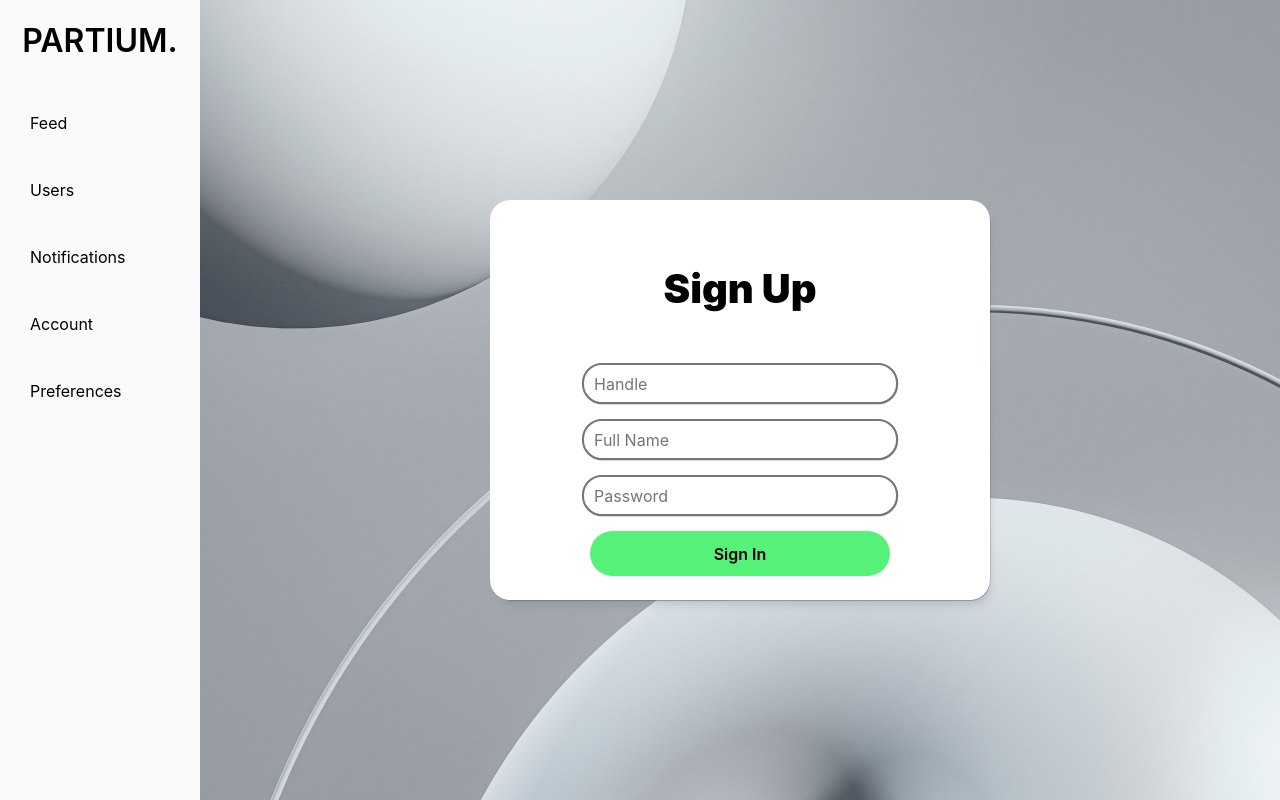
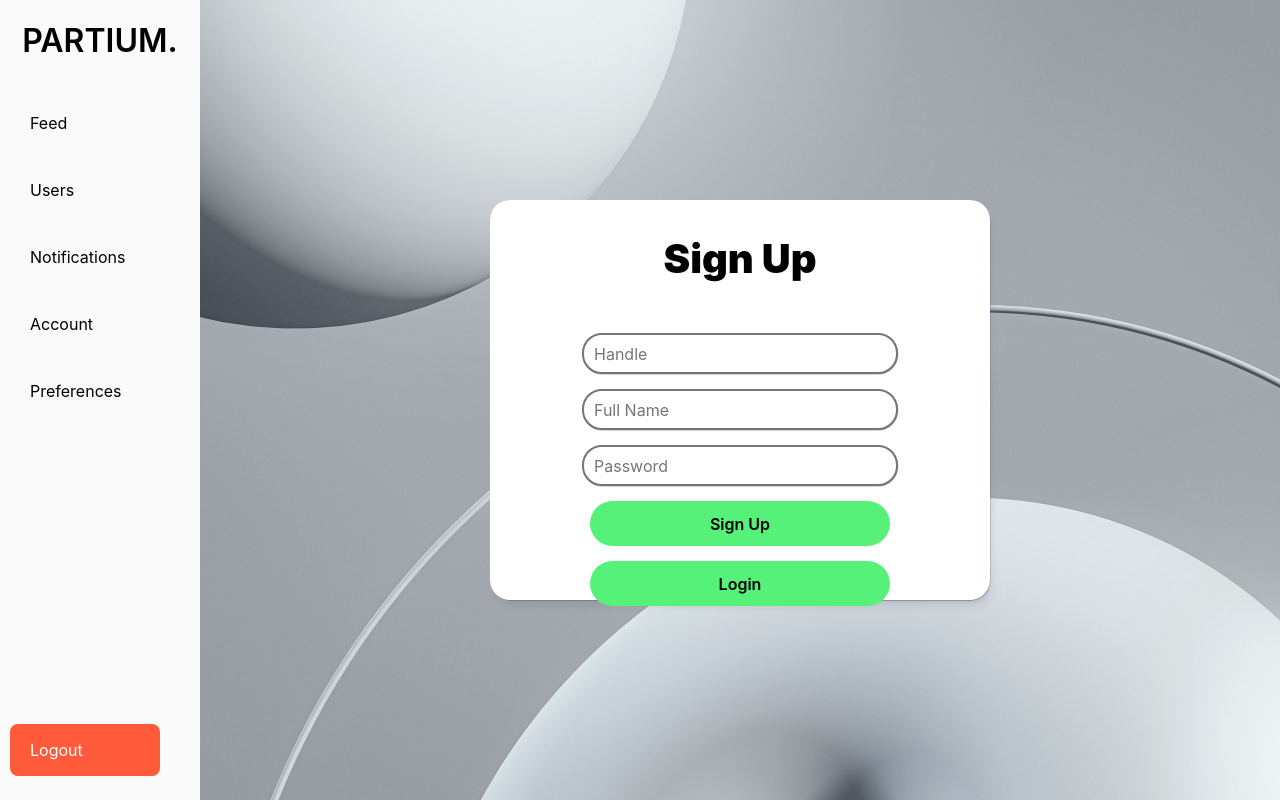
Before and after one commit to Arihan10/Partium, a React (Create React App) app in the folder frontend/partium/: page /signup in a window 1280 px wide. Built offline with nearby package versions, Linux system fonts and the light colour scheme; a web font is replaced by a local one.

Commit message:
added sign up / login redirects

```diff
--- a/frontend/partium/src/App.js
+++ b/frontend/partium/src/App.js
@@ -1,5 +1,5 @@
 import { useState, useRef, useEffect } from 'react';
-import { Route, BrowserRouter as Router, Routes } from 'react-router-dom';
+import { Route, BrowserRouter as Router, Routes, useNavigate, useLocation } from 'react-router-dom';
 
 import Sidebar from './components/sidebar/Sidebar';
 import UserFeed from './components/userfeed/UserFeed'
@@ -8,6 +8,7 @@ import SignUp from './components/signup/Signup';
 import Login from './components/login/Login';
 
 import './App.css'
+import Logout from './components/logout';
 
 function App() {
   const [toggle, setToggle] = useState(false);
@@ -16,15 +17,14 @@ function App() {
     <div className="main-pane">
       <Sidebar/>
 
-      <Router>
         <Routes>
           <Route path="/users" element={<UserList />}/>
           <Route path="/feed" element={<UserFeed />}/>
           <Route path="/signup" element={<SignUp />} />
           <Route path="/login" element={<Login />} />
           <Route path="/" element={<UserFeed />}/>
+          <Route path="/logout" element={<Logout />}/>
         </Routes>
-      </Router>
     </div>
   );
 
--- a/frontend/partium/src/components/login/Login.js
+++ b/frontend/partium/src/components/login/Login.js
@@ -47,6 +47,7 @@ function Login()
                         handle: handle,
                         password: password
                     })}>Log In</button>
+                    <button className='loginBtn' onClick={() => navigate("/signup")}>Sign Up</button>
                 </div>
             </div>
         </div>
--- /dev/null
+++ b/frontend/partium/src/components/logout.js
@@ -0,0 +1,29 @@
+import { useState, useRef, useEffect } from 'react'
+import UserDataService from "../services/user"
+import './login/Login.css'
+import { useNavigate } from "react-router-dom";
+
+function Logout()
+{
+    const navigate = useNavigate();
+
+    useEffect(() => {
+        logoutUser();
+    }, [])
+
+    const logoutUser = () => {
+        localStorage.setItem("userHandle", "");
+        console.log("User logged out!");
+        navigate("/login");
+    }
+
+    return (
+        <div className="log-in">
+            <div className="log-in-pane">
+                <h1>LOGGED OUT</h1>
+            </div>
+        </div>
+    );
+}
+
+export default Logout;
--- a/frontend/partium/src/components/sidebar/Sidebar.css
+++ b/frontend/partium/src/components/sidebar/Sidebar.css
@@ -21,7 +21,7 @@
     gap: 20px;
 
     transition: all 300ms ease-out;
-    background-color: #fafafa;
+    /*background-color: #fafafa;*/
     border-radius: 8px;
     width: 130px;
 
@@ -48,7 +48,7 @@
 
     transition: all 300ms ease-out;
 
-    background-color: #fafafa;
+    /*background-color: #fafafa;*/
     border-width: 20px;
     border-color: black;
     border-radius: 32px;
@@ -87,3 +87,37 @@ h1.appName
     width: 100%;
     font-weight: 600;
 }
+
+.logout-btn {
+    background-color: rgb(255, 90, 57);
+    bottom: 3%;
+    position: fixed;
+}
+
+.logout-btn-compact
+{
+    display: flex;
+    font-size: 20px;
+    align-items: center;
+    justify-content: center;
+
+    width: 50px;
+    height: 50px;
+
+    transition: all 300ms ease-out;
+
+    /*background-color: #fafafa;*/
+    border-width: 20px;
+    border-color: black;
+    border-radius: 32px;
+
+    box-shadow: var(--shadow-elevation-low);
+}
+
+.logout-btn:hover {
+    background-color: rgb(255, 42, 0);
+}
+
+p.logout-btn-text {
+    color: white;
+}
--- a/frontend/partium/src/components/sidebar/Sidebar.js
+++ b/frontend/partium/src/components/sidebar/Sidebar.js
@@ -1,14 +1,17 @@
 import './Sidebar.css'
-import { PersonPlusFill, HouseFill, BellFill, PersonFill, GearFill } from 'react-bootstrap-icons'
+import { useEffect } from 'react';
+import { PersonPlusFill, HouseFill, BellFill, PersonFill, GearFill, BoxArrowLeft } from 'react-bootstrap-icons'
 import { useMediaQuery } from "react-responsive";
+import { useLocation, useNavigate } from 'react-router-dom';
 
-function SidebarItem({icon, name, href, compact})
+function SidebarItem({icon, name, href, compact, classNm = "sidebar-item", pClassNm, onClickFunc})
 {
-    const nm = "sidebar-item" + (compact ? "-compact" : "");
+    //const nm = "sidebar-item" + (compact ? "-compact" : "");
+    const nm = classNm + (compact ? "-compact" : "");
     return(
         <>
-            <a className={nm} href={href}>
-                <p>{name}</p>
+            <a className={nm} href={href} onClick={() => onClickFunc()}>
+                <p className={pClassNm}>{name}</p>
             </a>
         </>
     );
@@ -16,7 +19,23 @@ function SidebarItem({icon, name, href, compact})
 
 function Sidebar()
 {
-    const handleMediaQueryChange = (matches) => { console.log(matches); };
+    const navigate = useNavigate();
+    const location = useLocation();
+
+    useEffect(() => {
+        loginRedir();
+    }, [])
+
+    const loginRedir = () => {
+        //console.log(!(location.pathname=="/login") + " " + (localStorage.getItem("userHandle")=="null"));
+        //console.log(localStorage.getItem("userHandle")=="null" && location.pathname=="/login");
+        if (localStorage.getItem("userHandle")=="null" && !(location.pathname=="/login")) {
+            console.log("hmmm");
+            navigate("/signup");
+        }
+    }
+
+    const handleMediaQueryChange = (matches) => { };
     const desktop = useMediaQuery( {minWidth: 600}, undefined, handleMediaQueryChange);
 
     return(
@@ -24,11 +43,12 @@ function Sidebar()
             { desktop &&
                 <>
                     <h1 className='appName'>PARTIUM.</h1>
-                    <SidebarItem name="Feed" href="/"/>
-                    <SidebarItem name="Users" href="users"/>
-                    <SidebarItem name="Notifications" href="notifs"/>
-                    <SidebarItem name="Account" href="account"/>
-                    <SidebarItem name="Preferences" href="preferences"/>
+                    <SidebarItem name={"Feed"} href="/"/>
+                    <SidebarItem name={"Users"} href="users"/>
+                    <SidebarItem name={"Notifications"} href="notifs"/>
+                    <SidebarItem name={"Account"} href="account"/>
+                    <SidebarItem name={"Preferences"} href="preferences"/>
+                    {localStorage.getItem("userHandle") == "null" ? false : <SidebarItem name={"Logout"} href="/logout" classNm='sidebar-item logout-btn' pClassNm='logout-btn-text'/>}
                 </>
             }
             {!desktop &&
@@ -38,6 +58,7 @@ function Sidebar()
                     <SidebarItem name={<BellFill/>} href="notifs" compact={true}/>
                     <SidebarItem name={<PersonFill/>} href="account" compact={true}/>
                     <SidebarItem name={<GearFill/>} href="preferences" compact={true}/>
+                    {localStorage.getItem("userHandle") ? <SidebarItem name={<BoxArrowLeft/>} href="/logout" classNm='sidebar-item logout-btn' pClassNm='logout-btn-text'/> : false}
                 </>
             }
         </div>
--- a/frontend/partium/src/components/signup/Signup.js
+++ b/frontend/partium/src/components/signup/Signup.js
@@ -2,9 +2,12 @@ import { useState, useRef } from 'react'
 import UserDataService from "../../services/user"
 import './Signup.css'
 import { Check, CheckCircleFill} from 'react-bootstrap-icons'
+import { useNavigate } from 'react-router-dom'
 
 function SignUp()
 {
+    const navigate = useNavigate();
+
     const [handle, setHandle] = useState("");
     const [name, setName] = useState("");
     const [password, setPassword] = useState("");
@@ -26,6 +29,8 @@ function SignUp()
             .then(response => {
                 console.log(data);
                 console.log(response.data);
+
+                navigate("/login");
             })
             .catch(e => {
                 console.log(e);
@@ -44,7 +49,8 @@ function SignUp()
                         handle: handle,
                         name: name,
                         password: password
-                    })}>Sign In</button>
+                    })}>Sign Up</button>
+                    <button onClick={() => navigate("/login")}>Login</button>
                 </div>
             </div>
         </div>
--- a/frontend/partium/src/index.js
+++ b/frontend/partium/src/index.js
@@ -3,12 +3,13 @@ import ReactDOM from 'react-dom/client';
 import './index.css';
 import App from './App';
 import reportWebVitals from './reportWebVitals';
+import { BrowserRouter } from 'react-router-dom';
 
 const root = ReactDOM.createRoot(document.getElementById('root'));
 root.render(
-  <React.StrictMode>
+  <BrowserRouter>
     <App />
-  </React.StrictMode>
+  </BrowserRouter>
 );
 
 // If you want to start measuring performance in your app, pass a function
```
